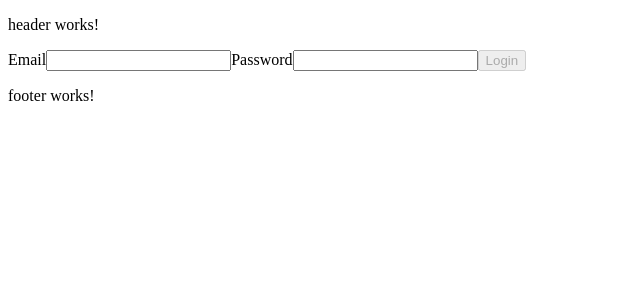
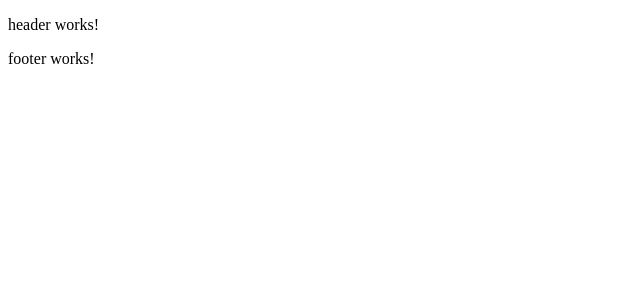
Before and after one commit to JFCiscoHuerta/AnswerQ-UI, an Angular app: page / in a window 1280 px wide. Shown: the top 300 px of the page, without its empty margins (0-640 px from the left). Built offline with nearby package versions, Linux system fonts and the light colour scheme.

Commit message:
Refactor app.html File

```diff
--- a/src/app/app.html
+++ b/src/app/app.html
@@ -1,3 +1,3 @@
 <app-header></app-header>
-<app-sign-in></app-sign-in>
+<router-outlet></router-outlet>
 <app-footer></app-footer>
```
